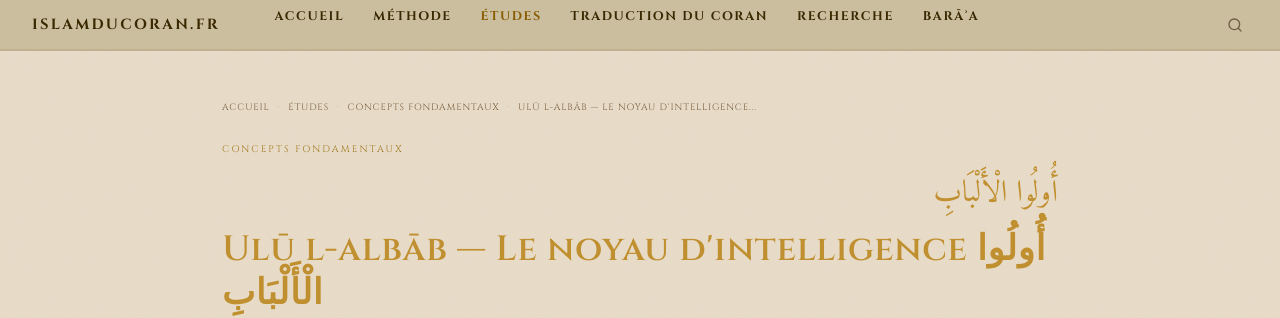
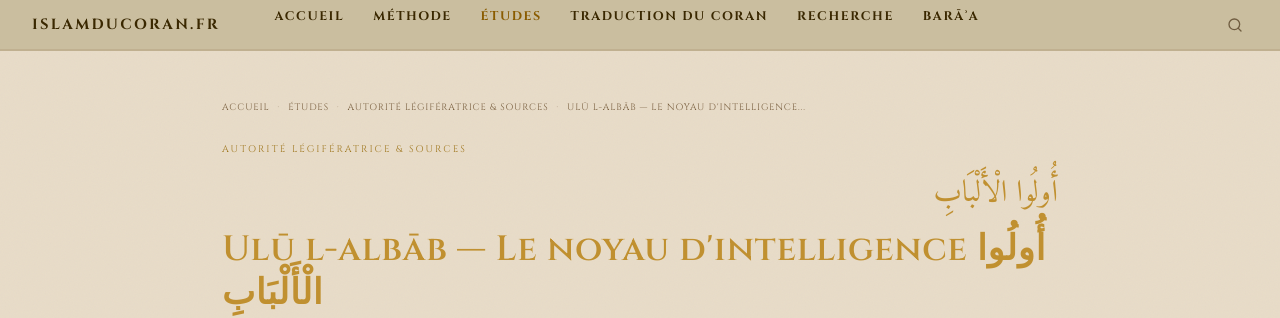
Before and after one commit to Makhuwcoder/islamducoran, a Jekyll site: the page built from _etudes/ulu-albab.md, in a window 1280 px wide and 900 px high. Shown: the top 318 px of the window. Built offline with Jekyll 4.4.1, drawn with Linux system fonts in a browser that asks for light colours.

Commit message:
Thème: Autorité légifératrice & Sources [350]

```diff
--- a/_etudes/ulu-albab.md
+++ b/_etudes/ulu-albab.md
@@ -2,8 +2,9 @@
 layout: etude
 title: "Ulū l-albāb — Le noyau d'intelligence أُولُوا الْأَلْبَابِ"
 subtitle: "Une faculté universelle, non élitiste — Analyse lexicale et coranique de la racine ل-ب-ب et de ses occurrences dans le Coran"
-categorie: "Concepts fondamentaux"
-categorie_slug: "concepts"
+categorie: "Autorité légifératrice & Sources"
+categorie_slug: "sources"
+order: 350
 racine: "ل-ب-ب"
 racine_ar: "أُولُوا الْأَلْبَابِ"
 date: 2026-04-18
```
